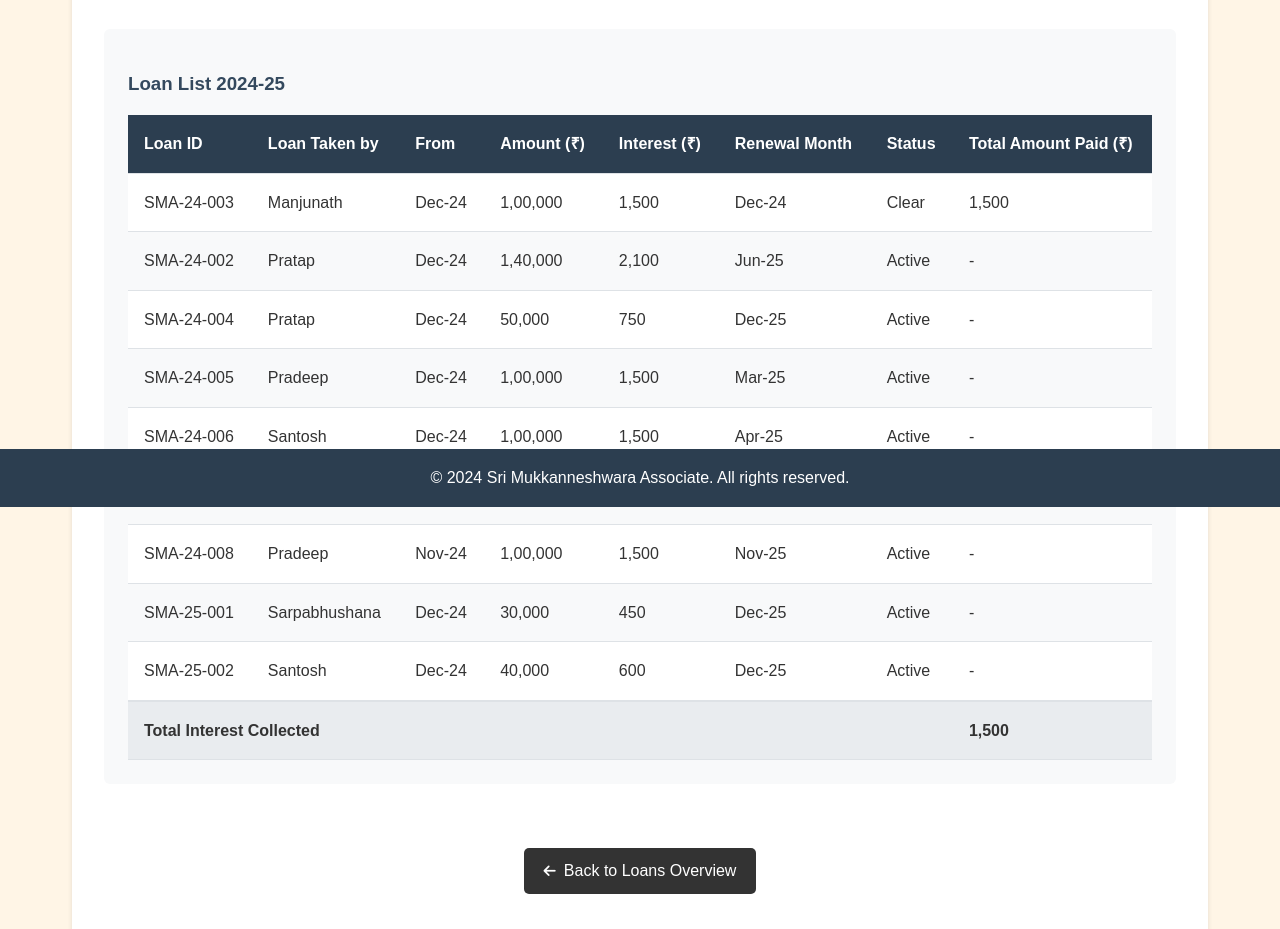
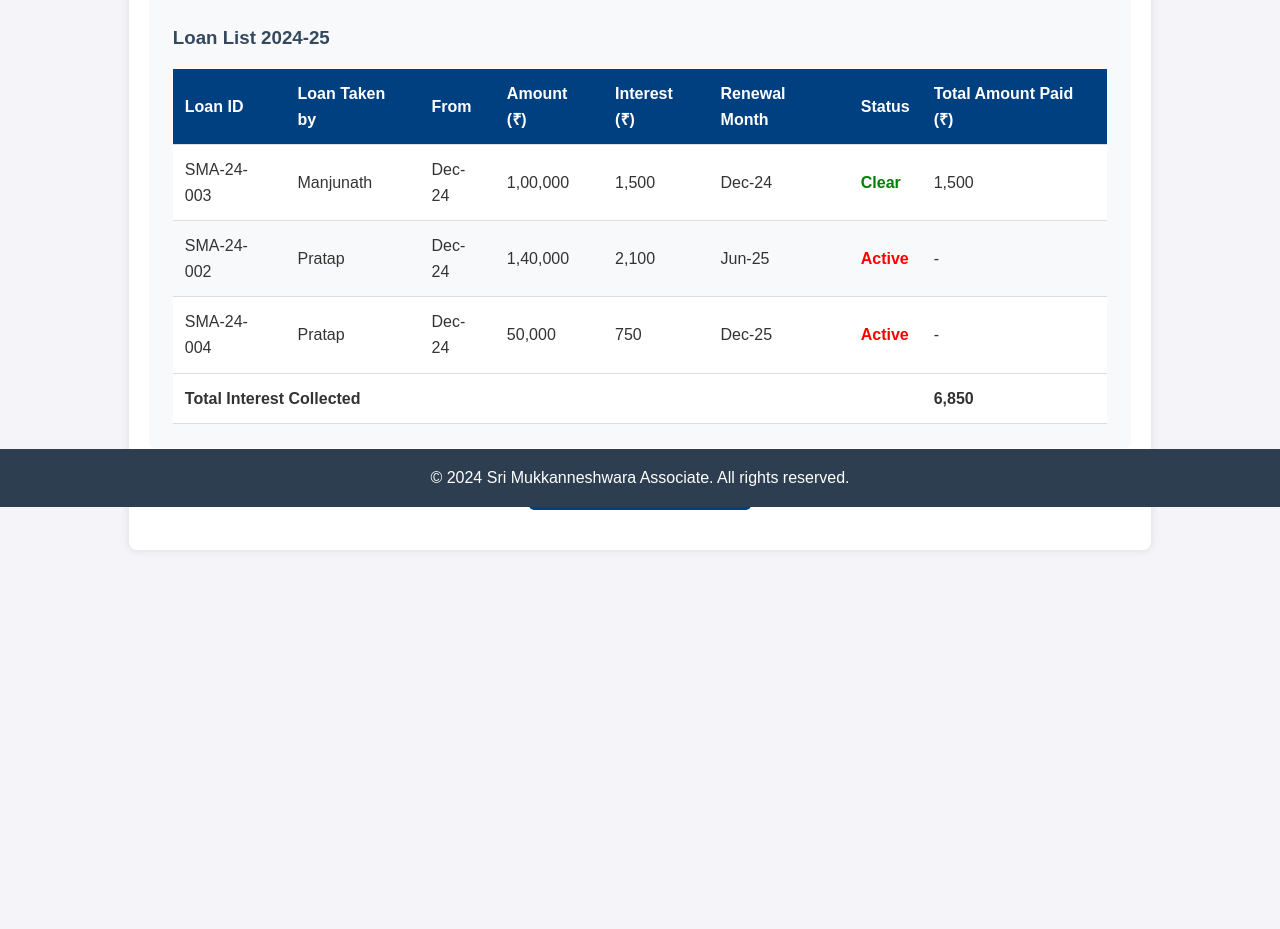
Before and after one commit to Manjunathbscloud/Sri-Mukkaneshwara, a plain HTML site: page loans-2024.html in a window 1280 px wide. Shown: the part 293-1222 px from the top of the page. After the commit the page ends 943 px from the top, so only its background shows below. Drawn offline with Linux system fonts and the light colour scheme; sample sign-in values are in the browser's storage.

Commit message:
Update loans-2024.html

```diff
--- a/loans-2024.html
+++ b/loans-2024.html
@@ -12,6 +12,79 @@
             window.location.href = 'login.html';
         }
     </script>
+    <style>
+        body {
+            font-family: 'Arial', sans-serif;
+            margin: 0;
+            padding: 0;
+            background-color: #f4f4f9;
+        }
+        header {
+            background: #004080;
+            color: white;
+            padding: 15px 20px;
+            text-align: center;
+        }
+        nav ul {
+            list-style: none;
+            padding: 0;
+            display: flex;
+            justify-content: center;
+            gap: 20px;
+        }
+        nav ul li a {
+            color: white;
+            text-decoration: none;
+            font-weight: bold;
+        }
+        .loans-section {
+            width: 90%;
+            max-width: 1200px;
+            margin: 20px auto;
+            background: white;
+            padding: 20px;
+            border-radius: 8px;
+            box-shadow: 0 0 10px rgba(0, 0, 0, 0.1);
+        }
+        .info-card {
+            overflow-x: auto;
+        }
+        .member-table {
+            width: 100%;
+            border-collapse: collapse;
+            margin-top: 15px;
+        }
+        .member-table th, .member-table td {
+            padding: 12px;
+            text-align: left;
+            border-bottom: 1px solid #ddd;
+        }
+        .member-table th {
+            background: #004080;
+            color: white;
+        }
+        .status-clear {
+            color: green;
+            font-weight: bold;
+        }
+        .status-active {
+            color: red;
+            font-weight: bold;
+        }
+        .bottom-nav {
+            margin-top: 20px;
+        }
+        .back-button {
+            background: #004080;
+            color: white;
+            padding: 10px 15px;
+            text-decoration: none;
+            border-radius: 5px;
+        }
+        .back-button:hover {
+            background: #003366;
+        }
+    </style>
 </head>
 <body>
     <header>
@@ -26,13 +99,9 @@
             </ul>
         </nav>
     </header>
-
     <main>
         <section class="loans-section">
-
-
             <h2 class="page-title"><i class="fas fa-hand-holding-usd"></i> Loans 2024-25</h2>
-
             <div class="info-card">
                 <h3>Loan List 2024-25</h3>
                 <table class="member-table">
@@ -50,7 +119,7 @@
                     </thead>
                     <tbody>
                         <tr>
-                            <td><span class="loan-id">SMA-24-003</span></td>
+                            <td>SMA-24-003</td>
                             <td>Manjunath</td>
                             <td>Dec-24</td>
                             <td>1,00,000</td>
@@ -60,7 +129,7 @@
                             <td>1,500</td>
                         </tr>
                         <tr>
-                            <td><span class="loan-id">SMA-24-002</span></td>
+                            <td>SMA-24-002</td>
                             <td>Pratap</td>
                             <td>Dec-24</td>
                             <td>1,40,000</td>
@@ -70,7 +139,7 @@
                             <td>-</td>
                         </tr>
                         <tr>
-                            <td><span class="loan-id">SMA-24-004</span></td>
+                            <td>SMA-24-004</td>
                             <td>Pratap</td>
                             <td>Dec-24</td>
                             <td>50,000</td>
@@ -79,86 +148,22 @@
                             <td><span class="status-active">Active</span></td>
                             <td>-</td>
                         </tr>
-                        <tr>
-                            <td><span class="loan-id">SMA-24-005</span></td>
-                            <td>Pradeep</td>
-                            <td>Dec-24</td>
-                            <td>1,00,000</td>
-                            <td>1,500</td>
-                            <td>Mar-25</td>
-                            <td><span class="status-active">Active</span></td>
-                            <td>-</td>
-                        </tr>
-                        <tr>
-                            <td><span class="loan-id">SMA-24-006</span></td>
-                            <td>Santosh</td>
-                            <td>Dec-24</td>
-                            <td>1,00,000</td>
-                            <td>1,500</td>
-                            <td>Apr-25</td>
-                            <td><span class="status-active">Active</span></td>
-                            <td>-</td>
-                        </tr>
-                        <tr>
-                            <td><span class="loan-id">SMA-24-007</span></td>
-                            <td>Pratap</td>
-                            <td>Dec-24</td>
-                            <td>60,000</td>
-                            <td>900</td>
-                            <td>May-25</td>
-                            <td><span class="status-active">Active</span></td>
-                            <td>-</td>
-                        </tr>
-                        <tr>
-                            <td><span class="loan-id">SMA-24-008</span></td>
-                            <td>Pradeep</td>
-                            <td>Nov-24</td>
-                            <td>1,00,000</td>
-                            <td>1,500</td>
-                            <td>Nov-25</td>
-                            <td><span class="status-active">Active</span></td>
-                            <td>-</td>
-                        </tr>
-                        <tr>
-                            <td><span class="loan-id">SMA-25-001</span></td>
-                            <td>Sarpabhushana</td>
-                            <td>Dec-24</td>
-                            <td>30,000</td>
-                            <td>450</td>
-                            <td>Dec-25</td>
-                            <td><span class="status-active">Active</span></td>
-                            <td>-</td>
-                        </tr>
-                        <tr>
-                            <td><span class="loan-id">SMA-25-002</span></td>
-                            <td>Santosh</td>
-                            <td>Dec-24</td>
-                            <td>40,000</td>
-                            <td>600</td>
-                            <td>Dec-25</td>
-                            <td><span class="status-active">Active</span></td>
-                            <td>-</td>
-                        </tr>
                     </tbody>
                     <tfoot>
-                        <tr class="total-row">
+                        <tr>
                             <td colspan="7"><strong>Total Interest Collected</strong></td>
-                            <td><strong>1,500</strong></td>
+                            <td><strong>6,850</strong></td>
                         </tr>
                     </tfoot>
                 </table>
             </div>
-            <div style="display: flex; justify-content: center; width: 100%;">
-                <div class="bottom-nav">
-                    <a href="loans.html" class="back-button">
-                        <i class="fas fa-arrow-left"></i>
-                        Back to Loans Overview
-                    </a>
-                </div>
+            <div style="text-align: center;">
+                <a href="loans.html" class="back-button">
+                    <i class="fas fa-arrow-left"></i> Back to Loans Overview
+                </a>
             </div>
         </section>
     </main>
-
     <footer>
         <p>&copy; 2024 Sri Mukkanneshwara Associate. All rights reserved.</p>
     </footer>
```
